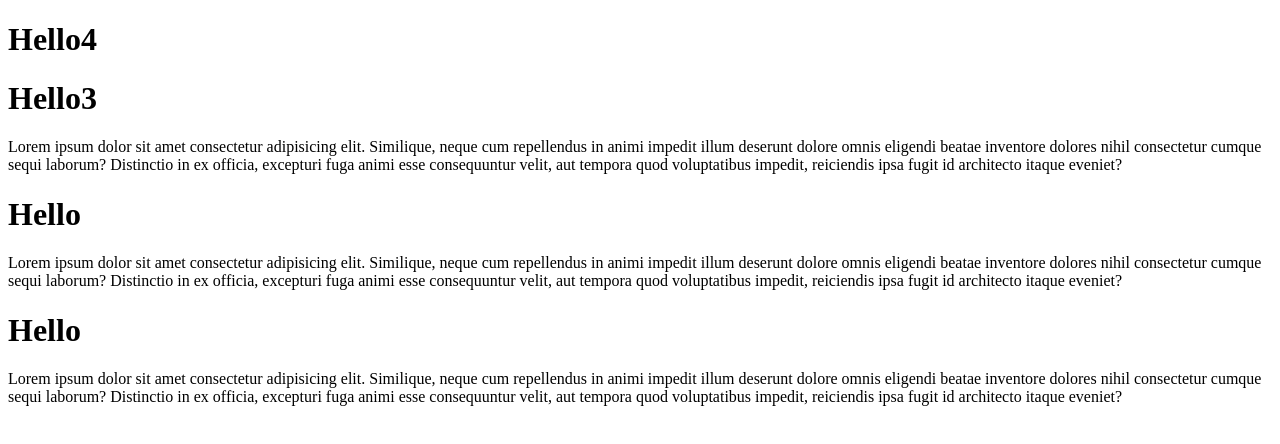
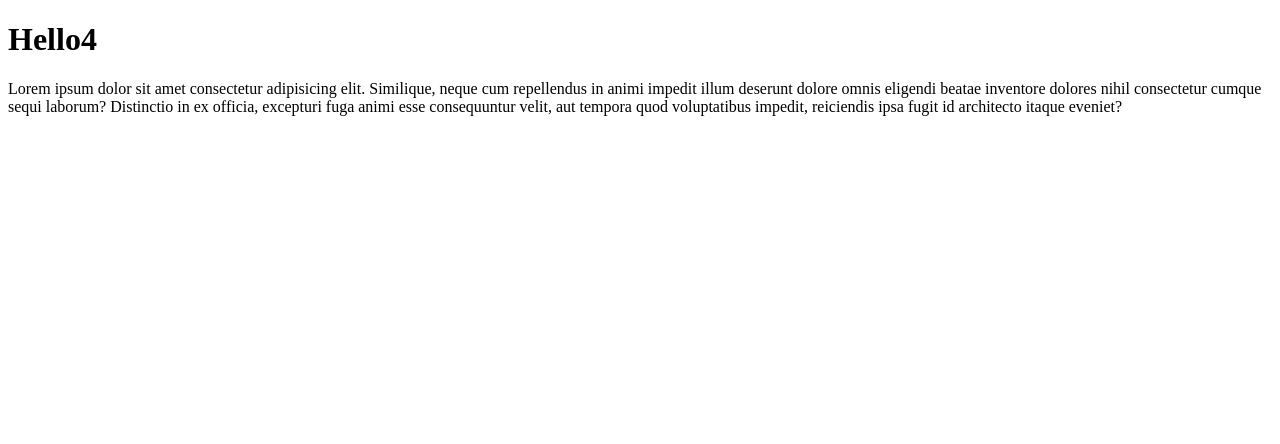
Before and after one commit to wandererleo/wanderer, a plain HTML site: page index.html in a window 1280 px wide. Drawn offline with Linux system fonts and the light colour scheme.

Commit message:
My test 4

```diff
--- a/index.html
+++ b/index.html
@@ -3,19 +3,12 @@
 <head>
     <meta charset="UTF-8">
     <meta name="viewport" content="width=device-width, initial-scale=1.0">
-    <title>PNRU IT56</title>
+    <title>My Test</title>
 </head>
 <body>
  <h1>Hello4</h1>
-
-    <h1>Hello3</h1>
     <p>Lorem ipsum dolor sit amet consectetur adipisicing elit. Similique, neque cum repellendus in animi impedit illum deserunt dolore omnis eligendi beatae inventore dolores nihil consectetur cumque sequi laborum? Distinctio in ex officia, excepturi fuga animi esse consequuntur velit, aut tempora quod voluptatibus impedit, reiciendis ipsa fugit id architecto itaque eveniet?</p>
 
 
-    <h1>Hello</h1>
-    <p>Lorem ipsum dolor sit amet consectetur adipisicing elit. Similique, neque cum repellendus in animi impedit illum deserunt dolore omnis eligendi beatae inventore dolores nihil consectetur cumque sequi laborum? Distinctio in ex officia, excepturi fuga animi esse consequuntur velit, aut tempora quod voluptatibus impedit, reiciendis ipsa fugit id architecto itaque eveniet?</p>
-
-    <h1>Hello</h1>
-    <p>Lorem ipsum dolor sit amet consectetur adipisicing elit. Similique, neque cum repellendus in animi impedit illum deserunt dolore omnis eligendi beatae inventore dolores nihil consectetur cumque sequi laborum? Distinctio in ex officia, excepturi fuga animi esse consequuntur velit, aut tempora quod voluptatibus impedit, reiciendis ipsa fugit id architecto itaque eveniet?</p>
 </body>
 </html>
```
